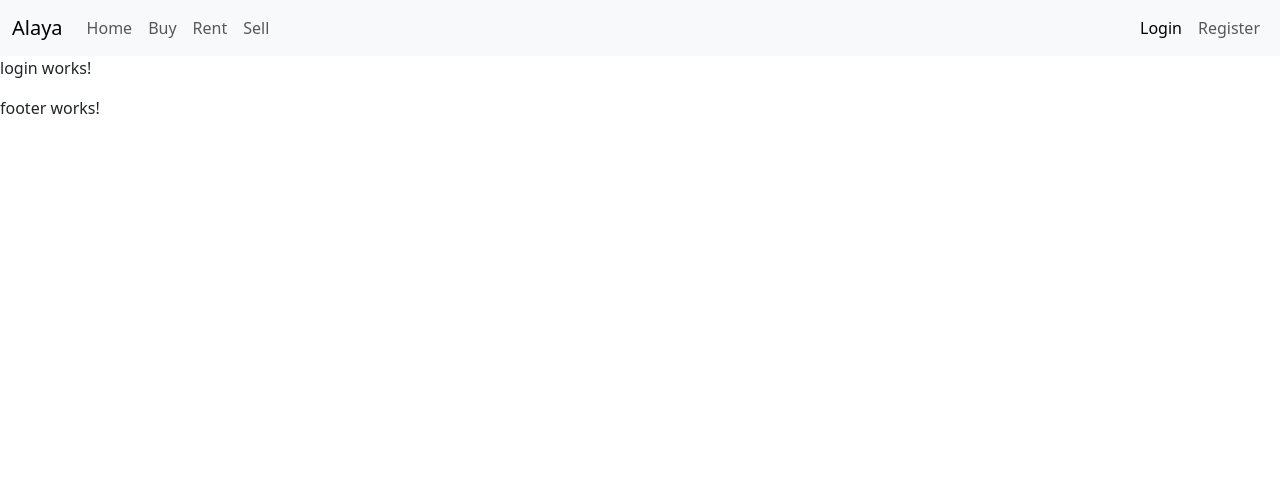
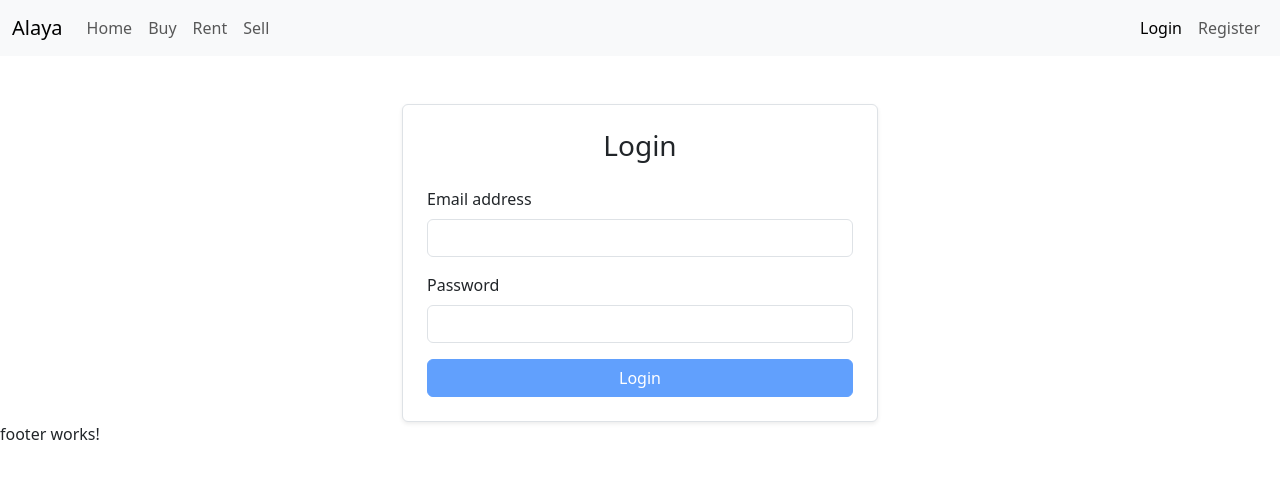
Before and after one commit to AlaaOdeh0/real-estate-marketplace-platform, an Angular app: page /Login in a window 1280 px wide. Shown: the top 478 px of the page. Built offline with nearby package versions, Linux system fonts and the light colour scheme.

Commit message:
add login component with reactive forms and bootstrap styling

```diff
--- a/src/app/login/login.component.html
+++ b/src/app/login/login.component.html
@@ -1 +1,24 @@
-<p>login works!</p>
+<div class="container mt-5" style="max-width: 500px;">
+    <form [formGroup]="loginForm" (ngSubmit)="onSubmit()" class="p-4 shadow-sm bg-white rounded border">
+      <h3 class="mb-4 text-center">Login</h3>
+
+      <div class="mb-3">
+        <label class="form-label">Email address</label>
+        <input type="email" class="form-control" formControlName="email">
+        <div class="text-danger small" *ngIf="loginForm.get('email')?.invalid && loginForm.get('email')?.touched">
+          <small *ngIf="loginForm.get('email')?.errors?.['required']">Email is required.</small>
+          <small *ngIf="loginForm.get('email')?.errors?.['email']">Invalid email format.</small>
+        </div>
+      </div>
+
+      <div class="mb-3">
+        <label class="form-label">Password</label>
+        <input type="password" class="form-control" formControlName="password">
+        <div class="text-danger small" *ngIf="loginForm.get('password')?.invalid && loginForm.get('password')?.touched">
+          <small>Password is required.</small>
+        </div>
+      </div>
+
+      <button type="submit" class="btn btn-primary w-100" [disabled]="loginForm.invalid">Login</button>
+    </form>
+  </div>
--- a/src/app/login/login.component.ts
+++ b/src/app/login/login.component.ts
@@ -1,12 +1,30 @@
 import { Component } from '@angular/core';
+import { FormBuilder, FormGroup, Validators, ReactiveFormsModule } from '@angular/forms';
+import { CommonModule } from '@angular/common';
 
 @Component({
   selector: 'app-login',
   standalone: true,
-  imports: [],
+  imports: [ReactiveFormsModule, CommonModule],
   templateUrl: './login.component.html',
   styleUrl: './login.component.css'
 })
 export class LoginComponent {
+  loginForm: FormGroup;
 
+  constructor(private fb: FormBuilder) {
+    this.loginForm = this.fb.group({
+      email: ['', [Validators.required, Validators.email]],
+      password: ['', [Validators.required]]
+    });
+  }
+
+  onSubmit() {
+    if (this.loginForm.valid) {
+      console.log('Login data:', this.loginForm.value);
+      // Call auth service here
+    } else {
+      this.loginForm.markAllAsTouched();
+    }
+  }
 }
```
